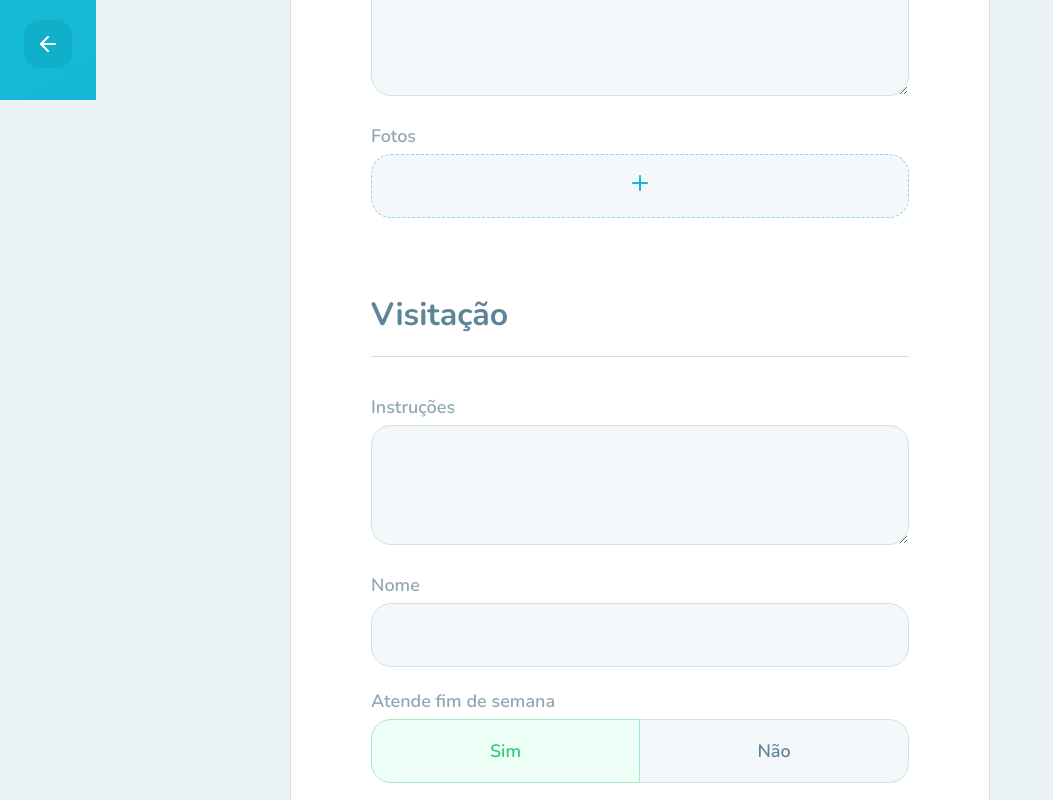
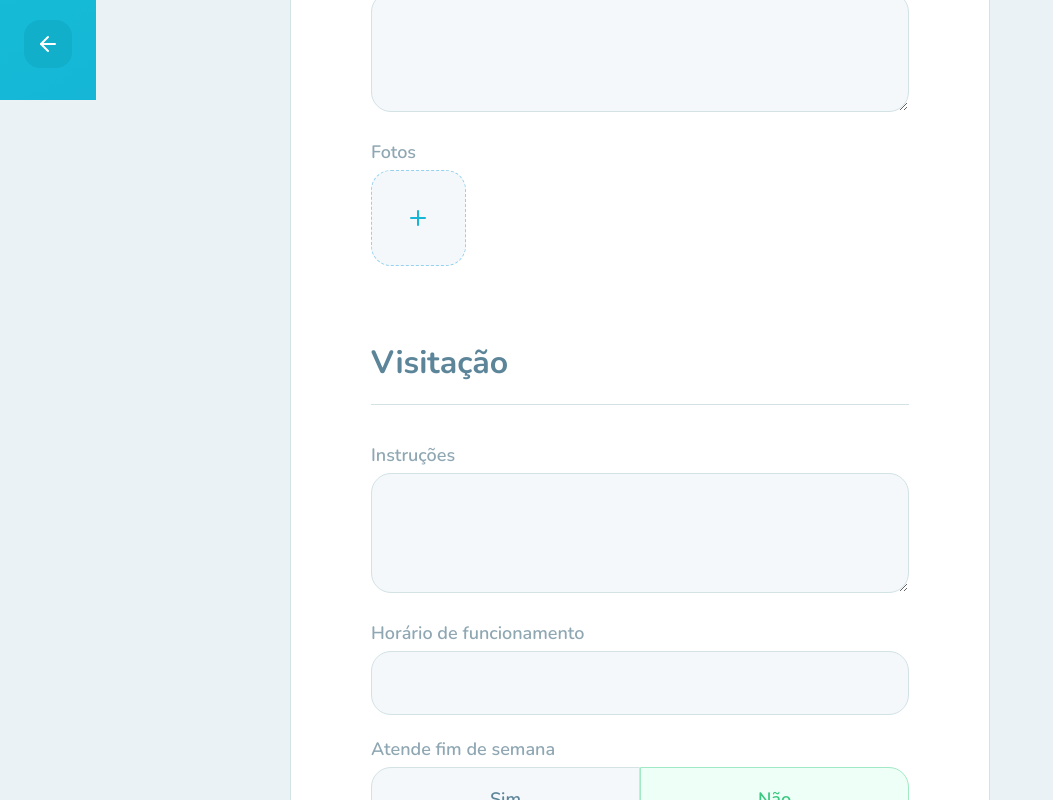
Before and after one commit to p3-d2/happy, a React (Create React App) app in the folder frontend/: page /orphanages/create in a window 1280 px wide. Shown: the part 700-1500 px from the top of the page, without its empty margins (0-1053 px from the left). Built offline with nearby package versions, Linux system fonts and the light colour scheme.

Commit message:
integrating orphanage creation page with backend

```diff
--- a/frontend/src/pages/CreateOrphanage/index.tsx
+++ b/frontend/src/pages/CreateOrphanage/index.tsx
@@ -1,5 +1,7 @@
-import React from 'react'
+import React, { ChangeEvent, FormEvent, useState } from 'react'
+import { useHistory } from 'react-router-dom'
 import { Map, TileLayer, Marker } from 'react-leaflet'
+import { LeafletMouseEvent } from 'leaflet'
 
 import {
   Container,
@@ -12,8 +14,9 @@ import {
   Input,
   Span,
   TextArea,
-  UploadedImages,
-  NewImage,
+  ImagesContainer,
+  LabelNewImage,
+  Img,
   PlusIcon,
   ButtonSelectDiv,
   ButtonSelect,
@@ -23,53 +26,135 @@ import {
 import SideBar from '../../components/SideBar'
 
 import mapIcon from '../../utils/mapIcon'
+import api from '../../services/api'
 
 const CreateOrphanage: React.FC = () => {
+  const history = useHistory()
+  const [position, setPosition] = useState({ latitude: 0, longitude: 0 })
+
+  const [name, setName] = useState('')
+  const [about, setAbout] = useState('')
+  const [instructions, setInstructions] = useState('')
+  const [opening_hours, setOpeningHours] = useState('')
+  const [open_on_weekends, setOpenOnWeekends] = useState(false)
+  const [images, setImages] = useState<File[]>([])
+  const [previewImages, setPreviewImages] = useState<string[]>([])
+
+  function handleMapClick(event: LeafletMouseEvent) {
+    const { lat, lng } = event.latlng
+    setPosition({ latitude: lat, longitude: lng })
+  }
+
+  function handleSelectImages(event: ChangeEvent<HTMLInputElement>) {
+    if (!event.target.files) {
+      return
+    }
+
+    const selectedImages = Array.from(event.target.files)
+
+    setImages(selectedImages)
+
+    const selectedImagesPreview = selectedImages.map(image =>
+      URL.createObjectURL(image)
+    )
+
+    setPreviewImages(selectedImagesPreview)
+  }
+
+  async function handleSubmit(event: FormEvent) {
+    event.preventDefault()
+
+    const { latitude, longitude } = position
+
+    const data = new FormData()
+
+    data.append('name', name)
+    data.append('latitude', String(latitude))
+    data.append('longitude', String(longitude))
+    data.append('about', about)
+    data.append('instructions', instructions)
+    data.append('opening_hours', opening_hours)
+    data.append('open_on_weekends', String(open_on_weekends))
+
+    images.forEach(image => {
+      data.append('images', image)
+    })
+
+    await api.post('orphanages', data)
+
+    alert('Cadastro realizado com sucesso')
+
+    history.push('/app')
+  }
+
   return (
     <Container>
       <SideBar />
 
       <Main>
-        <Form>
+        <Form onSubmit={handleSubmit}>
           <Fieldset>
             <Legend>Dados</Legend>
 
             <Map
-              center={[-27.2092052, -49.6401092]}
+              center={[-22.8901426, -43.6392363]}
               style={{ width: '100%', height: 280 }}
               zoom={15}
+              onClick={handleMapClick}
             >
               <TileLayer
                 url={`https://api.mapbox.com/styles/v1/mapbox/light-v10/tiles/256/{z}/{x}/{y}@2x?access_token=${process.env.REACT_APP_MAPBOX_TOKEN}`}
               />
 
-              <Marker
-                interactive={false}
-                icon={mapIcon}
-                position={[-27.2092052, -49.6401092]}
-              />
+              {position.latitude !== 0 && (
+                <Marker
+                  interactive={false}
+                  icon={mapIcon}
+                  position={[position.latitude, position.longitude]}
+                />
+              )}
             </Map>
 
             <InputBlock>
-              <Label htmlFor="namme">Nome</Label>
-              <Input id="name" />
+              <Label htmlFor="name">Nome</Label>
+              <Input
+                id="name"
+                value={name}
+                onChange={e => setName(e.target.value)}
+              />
             </InputBlock>
 
             <InputBlock>
               <Label htmlFor="about">
                 Sobre <Span>Máximo de 300 caracteres</Span>
               </Label>
-              <TextArea id="name" maxLength={300} />
+              <TextArea
+                id="name"
+                maxLength={300}
+                value={about}
+                onChange={e => setAbout(e.target.value)}
+              />
             </InputBlock>
 
             <InputBlock>
               <Label htmlFor="images">Fotos</Label>
 
-              <UploadedImages></UploadedImages>
+              <ImagesContainer>
+                {previewImages.map(image => (
+                  <Img key={image} src={image} alt={name} />
+                ))}
 
-              <NewImage>
-                <PlusIcon size={24} color="#15b6d6" />
-              </NewImage>
+                <LabelNewImage htmlFor="image[]">
+                  <PlusIcon size={24} color="#15b6d6" />
+                </LabelNewImage>
+              </ImagesContainer>
+
+              <Input
+                multiple
+                type="file"
+                id="image[]"
+                onChange={handleSelectImages}
+              />
             </InputBlock>
           </Fieldset>
 
@@ -78,22 +163,40 @@ const CreateOrphanage: React.FC = () => {
 
             <InputBlock>
               <Label htmlFor="instructions">Instruções</Label>
-              <TextArea id="instructions" />
+              <TextArea
+                id="instructions"
+                value={instructions}
+                onChange={e => setInstructions(e.target.value)}
+              />
             </InputBlock>
 
             <InputBlock>
-              <Label htmlFor="opening_hours">Nome</Label>
-              <Input id="opening_hours" />
+              <Label htmlFor="opening_hours">Horário de funcionamento</Label>
+              <Input
+                id="opening_hours"
+                value={opening_hours}
+                onChange={e => setOpeningHours(e.target.value)}
+              />
             </InputBlock>
 
             <InputBlock>
               <Label htmlFor="open_on_weekends">Atende fim de semana</Label>
 
               <ButtonSelectDiv className="button-select">
-                <ButtonSelect type="button" className="active">
+                <ButtonSelect
+                  type="button"
+                  className={open_on_weekends ? 'active' : ''}
+                  onClick={() => setOpenOnWeekends(true)}
+                >
                   Sim
                 </ButtonSelect>
-                <ButtonSelect type="button">Não</ButtonSelect>
+                <ButtonSelect
+                  type="button"
+                  className={!open_on_weekends ? 'active' : ''}
+                  onClick={() => setOpenOnWeekends(false)}
+                >
+                  Não
+                </ButtonSelect>
               </ButtonSelectDiv>
             </InputBlock>
           </Fieldset>
--- a/frontend/src/pages/CreateOrphanage/styles.ts
+++ b/frontend/src/pages/CreateOrphanage/styles.ts
@@ -28,6 +28,12 @@ export const Form = styled.form`
   div + div {
     margin-top: 24px;
   }
+
+  .leaflet-container {
+    margin-bottom: 40px;
+    border-radius: 20px;
+    border: 1px solid ${props => props.theme.colors.borderForm};
+  }
 `
 
 export const Fieldset = styled.fieldset`
@@ -47,7 +53,11 @@ export const Legend = styled.legend`
   padding-bottom: 24px;
 `
 
-export const InputBlock = styled.div``
+export const InputBlock = styled.div`
+  input[type='file'] {
+    display: none;
+  }
+`
 
 export const Label = styled.label`
   display: flex;
@@ -90,15 +100,31 @@ export const TextArea = styled.textarea`
   color: ${props => props.theme.colors.legendColor};
 `
 
-export const UploadedImages = styled.div``
+export const ImagesContainer = styled.div`
+  width: 100%;
 
-export const NewImage = styled.button`
-  width: 100%;
-  height: 64px;
+  display: grid;
+  grid-template-columns: repeat(5, 1fr);
+  grid-gap: 16px;
+`
+
+export const LabelNewImage = styled.label`
+  height: 96px;
   background: ${props => props.theme.colors.backgroundInput};
   border: 1px dashed ${props => props.theme.colors.borderImage};
   border-radius: 20px;
   cursor: pointer;
+
+  display: flex;
+  justify-content: center;
+  align-items: center;
+`
+
+export const Img = styled.img`
+  width: 100%;
+  height: 96px;
+  object-fit: cover;
+  border-radius: 20px;
 `
 
 export const PlusIcon = styled(FiPlus)``
```
